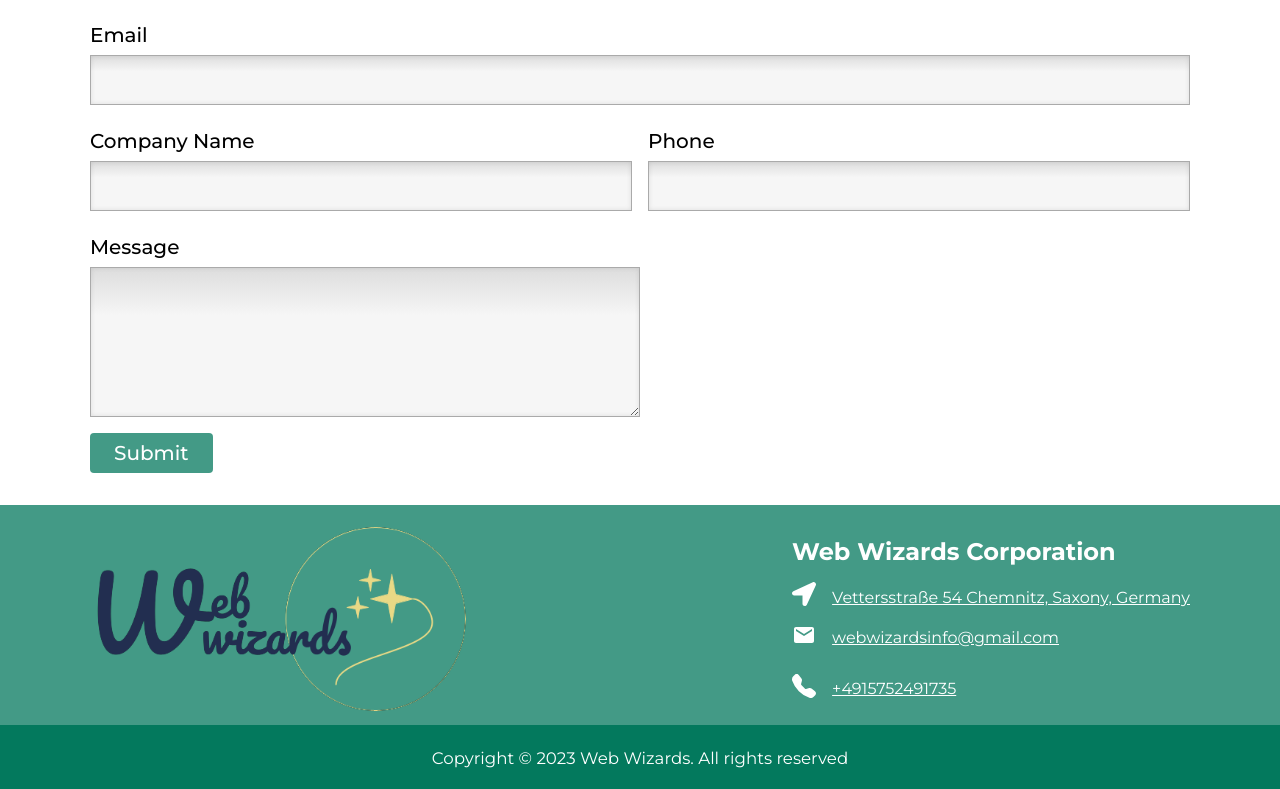
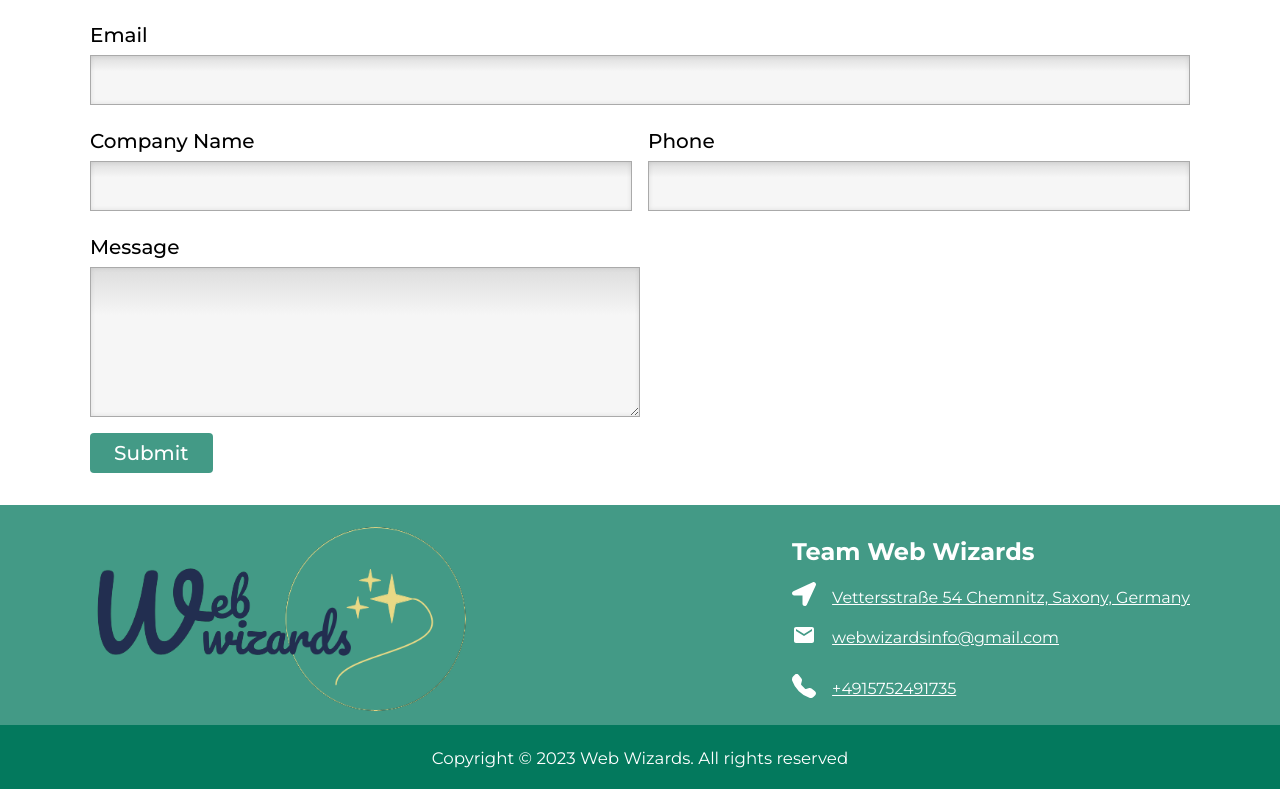
Before and after one commit to saroj2053/web-wizards, a React (Vite) app: page / in a window 1280 px wide. Shown: the part 2157-2946 px from the top of the page. Built offline with nearby package versions, Linux system fonts and the light colour scheme.

Commit message:
changes made to footer

```diff
--- a/src/components/Footer/Footer.jsx
+++ b/src/components/Footer/Footer.jsx
@@ -21,7 +21,7 @@ const Footer = () => {
           </div>
           <h2></h2>
           <div className={footerStyles.footer__right}>
-            <h2 className="m-1">Web Wizards Corporation</h2>
+            <h2 className="m-1">Team Web Wizards</h2>
             <div className={footerStyles.companyLocation}>
               <h2>
                 <FaLocationArrow />
```
